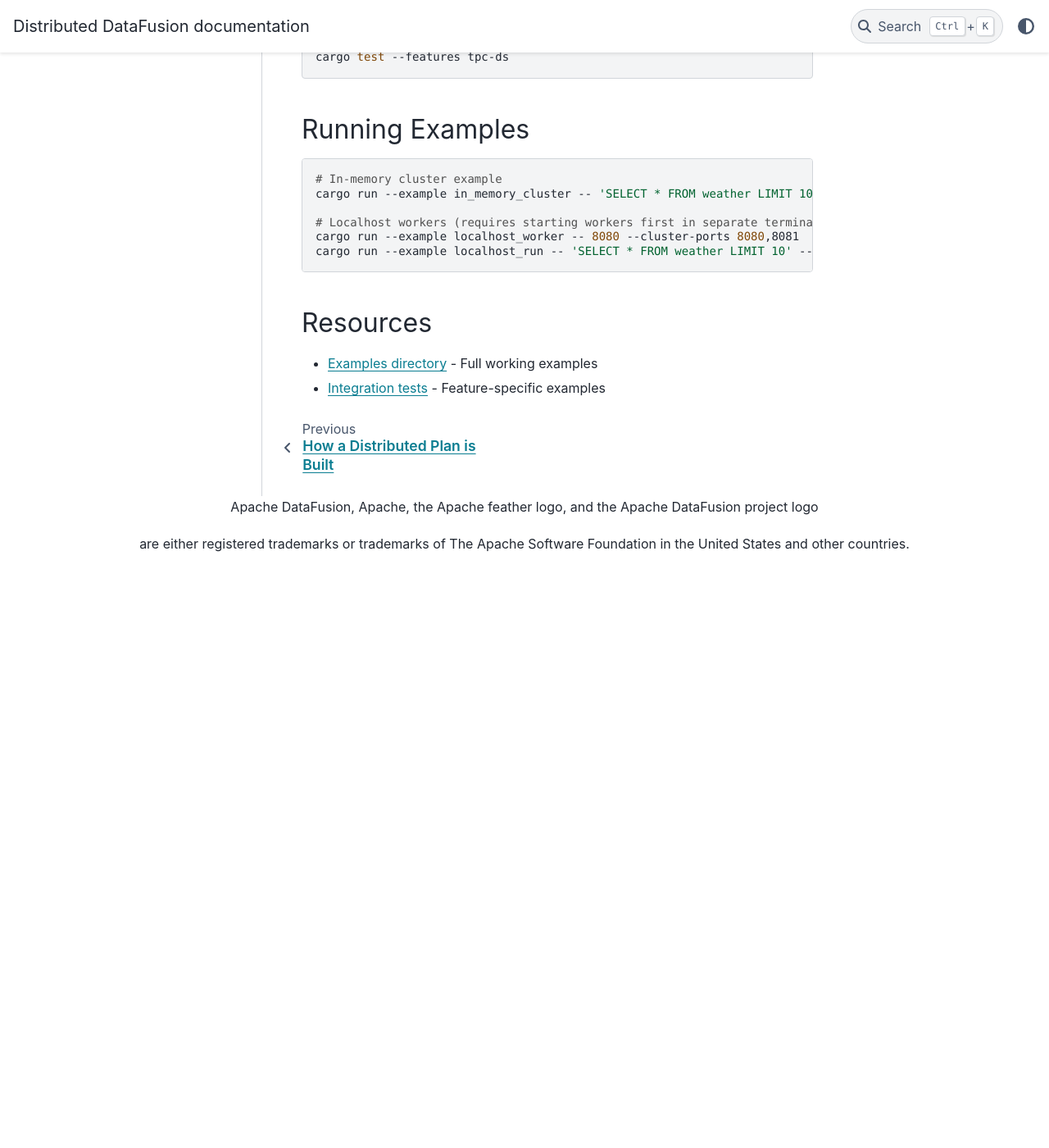
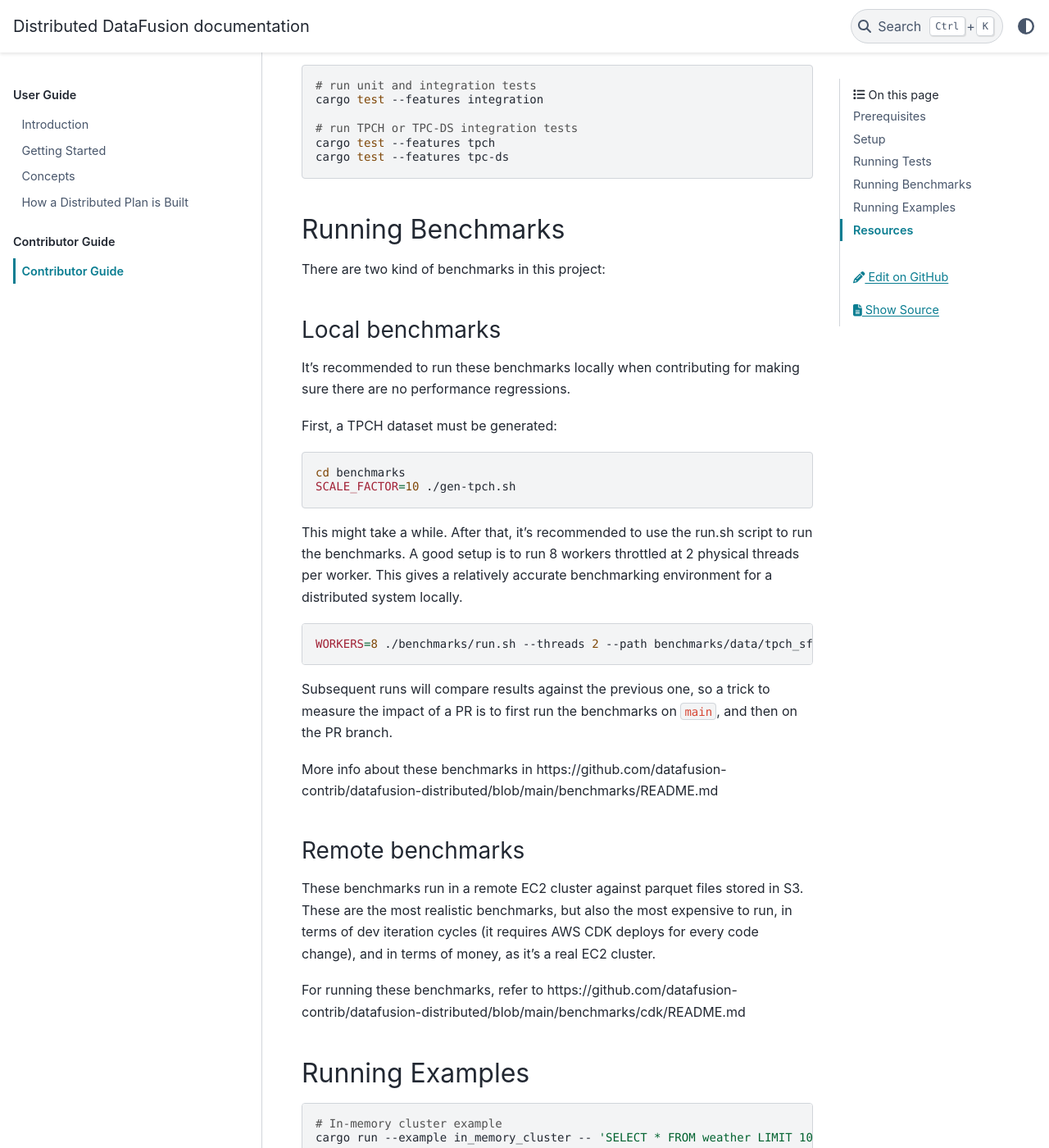
Before and after one commit to datafusion-contrib/datafusion-distributed, a Sphinx documentation site: the page built from docs/source/contributor-guide/index.md, in a window 1280 px wide and 1400 px high, scrolled down 830 px. Shown: the whole window at 82% size. Built offline with Sphinx 7.4.7 and the PyData theme 0.15.4, drawn with Linux system fonts in a browser that asks for light colours; before the commit the page ends 1525 px from its top, so only the background shows below that; some of the changed text lies outside the part shown.

Commit message:
Improve dev guide

````diff
--- a/docs/source/contributor-guide/index.md
+++ b/docs/source/contributor-guide/index.md
@@ -20,10 +20,16 @@
 
 ## Running Tests
 
+Running unit tests gives the shortest feedback loop during development.
+
 ```bash
 # run unit tests
 cargo test
+```
 
+Integration tests are slower, but cover a wide range of functionality.
+
+```bash
 # run unit and integration tests
 cargo test --features integration
 
@@ -31,6 +37,45 @@
 cargo test --features tpch
 cargo test --features tpc-ds
 ```
+
+## Running Benchmarks
+
+There are two kind of benchmarks in this project:
+
+### Local benchmarks
+
+It's recommended to run these benchmarks locally when contributing for making sure there are no
+performance regressions.
+
+First, a TPCH dataset must be generated:
+
+```shell
+cd benchmarks
+SCALE_FACTOR=10 ./gen-tpch.sh
+```
+
+This might take a while. After that, it's recommended to use the run.sh script to run the benchmarks.
+A good setup is to run 8 workers throttled at 2 physical threads per worker. This gives a relatively
+accurate benchmarking environment for a distributed system locally.
+
+```shell
+WORKERS=8 ./benchmarks/run.sh --threads 2 --path benchmarks/data/tpch_sf10
+```
+
+Subsequent runs will compare results against the previous one, so a trick to measure the impact of a PR
+is to first run the benchmarks on `main`, and then on the PR branch.
+
+More info about these benchmarks
+in https://github.com/datafusion-contrib/datafusion-distributed/blob/main/benchmarks/README.md
+
+### Remote benchmarks
+
+These benchmarks run in a remote EC2 cluster against parquet files stored in S3. These are the most realistic
+benchmarks, but also the most expensive to run, in terms of dev iteration cycles (it requires AWS CDK deploys for
+every code change), and in terms of money, as it's a real EC2 cluster.
+
+For running these benchmarks, refer
+to https://github.com/datafusion-contrib/datafusion-distributed/blob/main/benchmarks/cdk/README.md
 
 ## Running Examples
 
````
